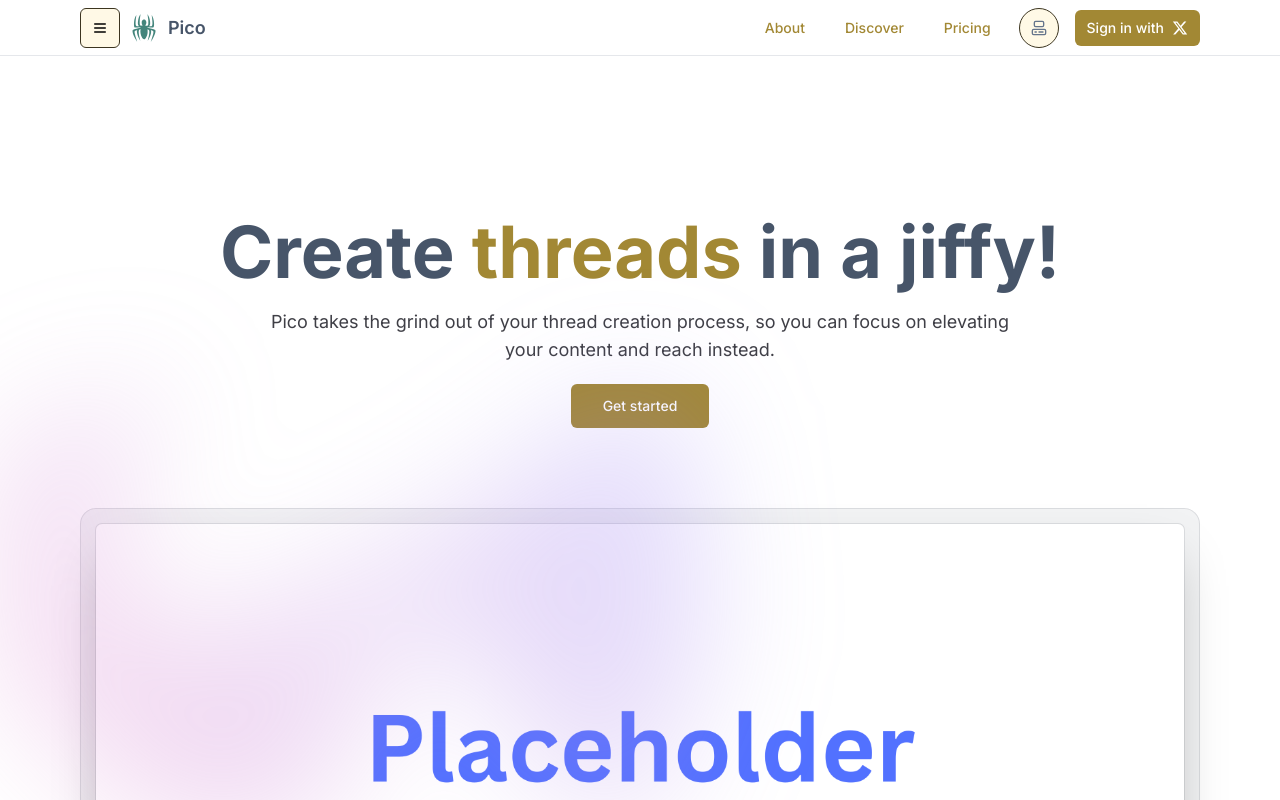
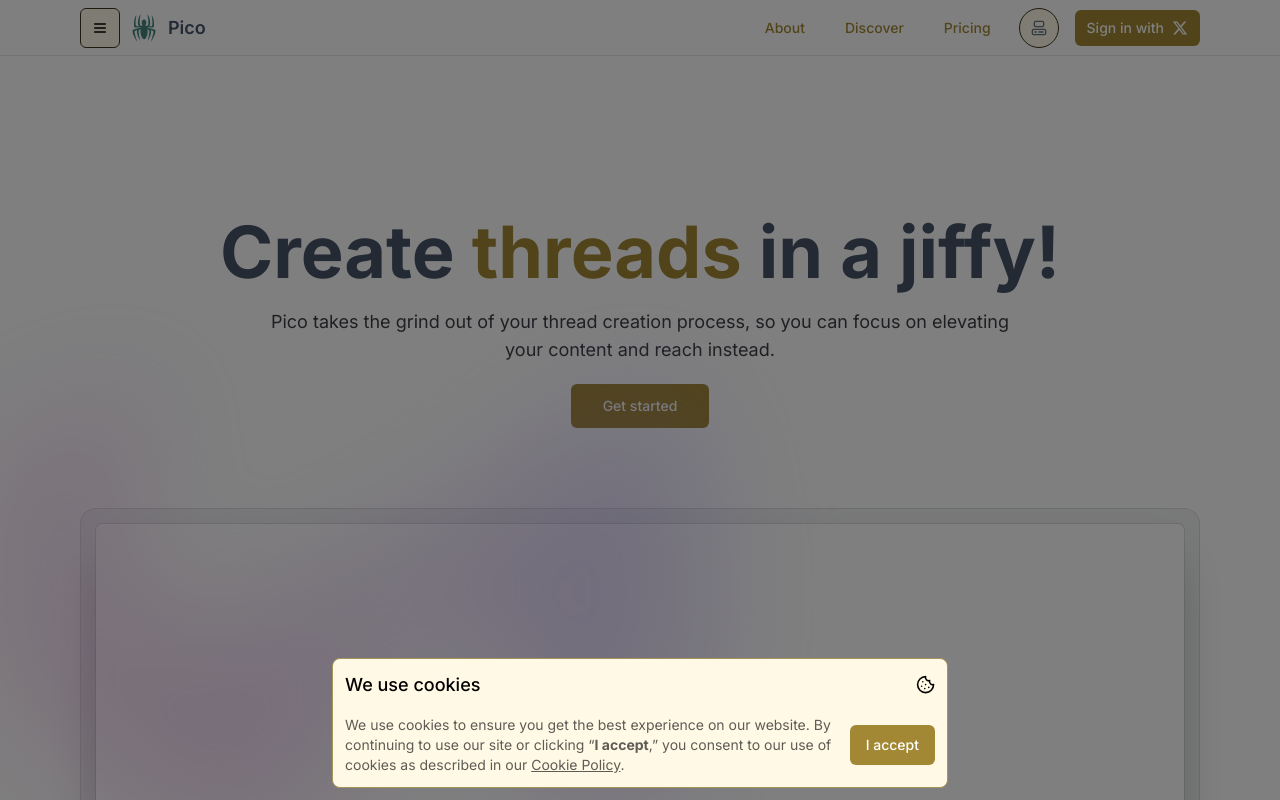
Before and after one commit to schandillia/project-pico, a Next.js app: page / in a window 1280 px wide. Shown: the top 800 px of the page. Built offline with nearby package versions, Linux system fonts and the light colour scheme; no server answers.

Commit message:
FEAT: Add cookie consent banner.

```diff
--- a/package.json
+++ b/package.json
@@ -20,11 +20,12 @@
     "clsx": "^2.1.1",
     "lucide-react": "^0.468.0",
     "marked": "^15.0.4",
-    "next": "15.1.0",
+    "next": "15.1.2",
     "next-auth": "5.0.0-beta.25",
     "next-themes": "^0.4.4",
     "node-fetch": "^3.3.2",
     "react": "^19.0.0",
+    "react-cookie-consent": "^9.0.0",
     "react-dom": "^19.0.0",
     "react-icons": "^5.4.0",
     "shadcn-ui": "^0.9.4",
--- a/src/app/layout.tsx
+++ b/src/app/layout.tsx
@@ -3,6 +3,7 @@ import { Inter } from "next/font/google"
 import type { Metadata } from "next"
 import { SessionProvider } from "next-auth/react"
 
+import CookieConsent from "@/components/CookieConsent"
 import Footer from "@/components/commons/Footer"
 import Navbar from "@/components/commons/Navbar"
 import { ThemeProvider } from "@/components/theme/theme-provider"
@@ -14,7 +15,7 @@ import "@/app/globals.css"
 import { auth } from "@/auth"
 
 // Import Google font with Latin subset
-const inter = Inter({ subsets: ["latin"] })
+const font = Inter({ subsets: ["latin"] })
 
 // Metadata for the app
 export const metadata: Metadata = {
@@ -37,7 +38,7 @@ export default async function RootLayout({
 			<body
 				className={cn(
 					"min-h-screen font-sans antialiased flex flex-col", // Minimum height and font styling
-					inter.className, // Apply Inter font class
+					font.className, // Apply Google font
 				)}
 				aria-busy="false" // Indicate loading state for accessibility
 				aria-live="polite" // Inform screen readers of live updates
@@ -62,6 +63,7 @@ export default async function RootLayout({
 							{children}
 						</main>
 						<Footer />
+						<CookieConsent />
 					</ThemeProvider>
 				</SessionProvider>
 			</body>
--- /dev/null
+++ b/src/components/CookieConsent.tsx
@@ -0,0 +1,102 @@
+"use client"
+
+import { useEffect, useState } from "react"
+
+import Link from "next/link"
+
+import { CookieIcon } from "lucide-react"
+
+import { cn } from "@/lib/utils"
+
+import { Button } from "./ui/button"
+
+interface CookieConsentProps {
+	demo?: boolean
+	onAcceptCallback?: () => void
+}
+
+export default function CookieConsent({
+	demo = false,
+	onAcceptCallback = () => {},
+}: CookieConsentProps) {
+	const [isOpen, setIsOpen] = useState<boolean>(false)
+	const [hide, setHide] = useState<boolean>(false)
+	const [isClient, setIsClient] = useState(false) // Added state to track client-side rendering
+
+	const accept = (): void => {
+		setIsOpen(false)
+		document.cookie =
+			"cookieConsent=true; expires=Fri, 31 Dec 9999 23:59:59 GMT"
+		setTimeout(() => {
+			setHide(true)
+		}, 700)
+		onAcceptCallback()
+	}
+
+	useEffect(() => {
+		// Ensures this runs only on the client-side
+		setIsClient(true)
+
+		try {
+			setIsOpen(true)
+			if (document.cookie.includes("cookieConsent=true")) {
+				if (!demo) {
+					setIsOpen(false)
+					setTimeout(() => {
+						setHide(true)
+					}, 700)
+				}
+			}
+		} catch (e) {
+			// console.log("Error: ", e);
+		}
+	}, [demo])
+
+	// Only render the modal after client-side rendering
+	if (!isClient) {
+		return null
+	}
+
+	return (
+		<>
+			{/* Overlay */}
+			{isOpen && (
+				<div
+					className="fixed top-0 left-0 right-0 bottom-0 z-[100] bg-black opacity-50"
+					style={{ pointerEvents: "auto" }}
+				/>
+			)}
+
+			{/* Cookie Consent Modal */}
+			<div
+				className={cn(
+					"fixed z-[200] bottom-0 left-0 right-0 mx-auto w-full sm:w-1/2 sm:left-0 sm:bottom-0 duration-500 ease-out transform",
+					!isOpen
+						? "opacity-0 translate-y-full"
+						: "opacity-100 translate-y-0",
+					hide && "hidden",
+				)}
+			>
+				<div className="m-3 dark:bg-card bg-background border border-border rounded-lg">
+					<div className="flex items-center justify-between p-3">
+						<h1 className="text-lg font-medium">We use cookies</h1>
+						<CookieIcon className="h-[1.2rem] w-[1.2rem]" />
+					</div>
+					<div className="p-3 -mt-2 flex items-center space-x-4">
+						<p className="text-sm text-left text-muted-foreground">
+							We use cookies to ensure you get the best experience
+							on our website. By continuing to use our site or
+							clicking “<strong>I accept</strong>,” you consent to
+							our use of cookies as described in our{" "}
+							<Link href="/cookie-policy" className="underline">
+								Cookie Policy
+							</Link>
+							.
+						</p>
+						<Button onClick={accept}>I accept</Button>
+					</div>
+				</div>
+			</div>
+		</>
+	)
+}
--- a/tailwind.config.ts
+++ b/tailwind.config.ts
@@ -1,4 +1,5 @@
 import type { Config } from "tailwindcss"
+
 import * as colors from "./style/custom-colors"
 
 export default {
```
Also changed, not shown: 1 other file (tests, documents, lock files or other folders).
